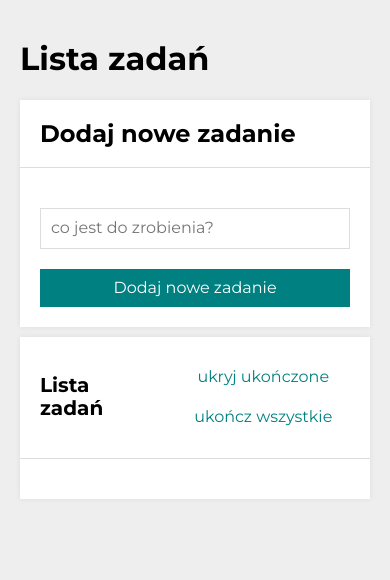
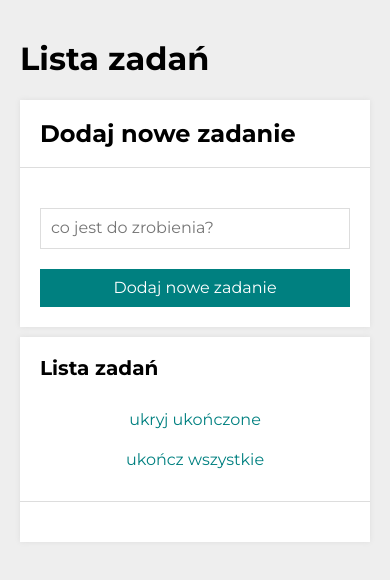
Before and after one commit to marcinKgit1/To-Do-List, a plain HTML site: page index.html in a window 390 px wide. Drawn offline with nearby package versions, Linux system fonts and the light colour scheme.

Commit message:
media queries added

```diff
--- a/css/section.css
+++ b/css/section.css
@@ -20,6 +20,12 @@
     padding: 20px;
 }
 
+@media(max-width: 767px){
+    .section__header{
+        grid-template-columns: 1fr;
+    }
+}
+
 .section__body {
     padding: 20px;
 }
```
